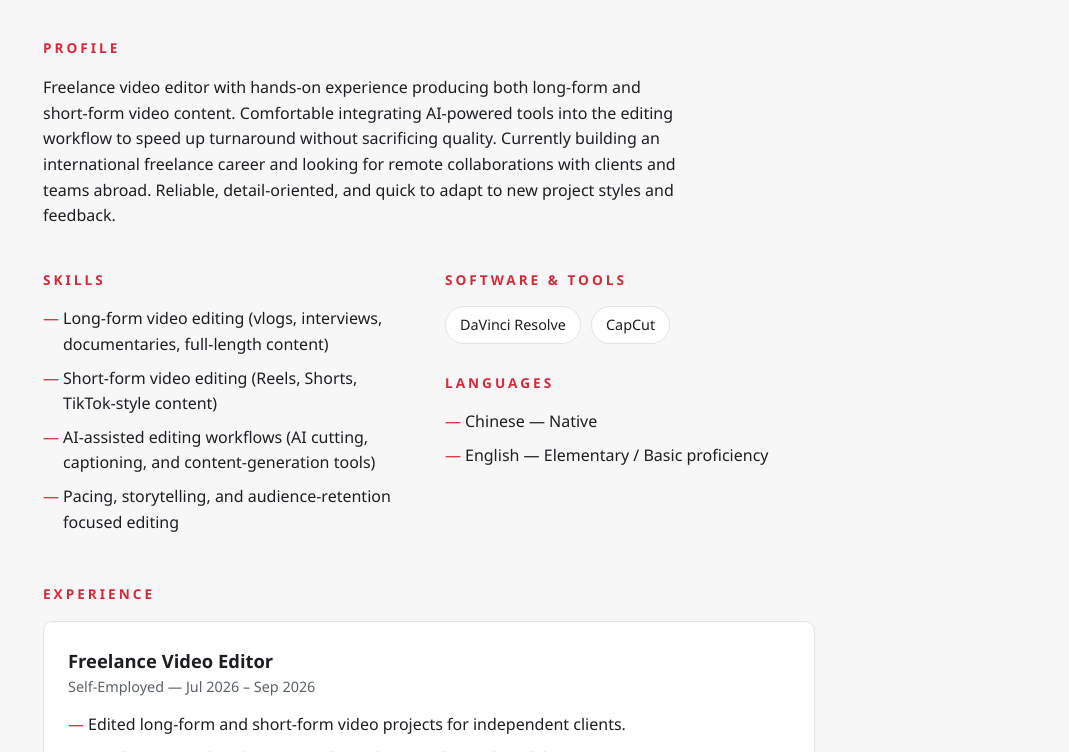
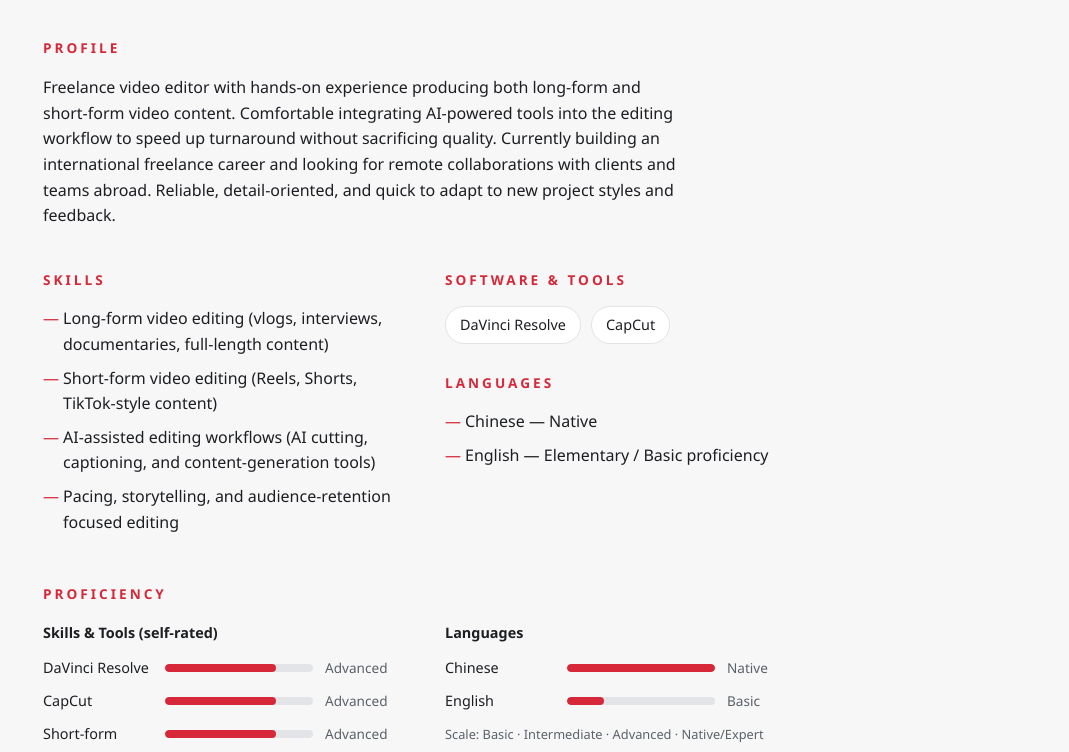
Before and after one commit to youhao19/resume, a plain HTML site: page index.html in a window 1280 px wide. Shown: the part 190-942 px from the top of the page, without its empty margins (211-1280 px from the left). Drawn offline with Linux system fonts and the light colour scheme.

Commit message:
Add proficiency bar charts to resume
Co-Authored-By: Claude Sonnet 5 <noreply@anthropic.com>

```diff
--- a/index.html
+++ b/index.html
@@ -119,6 +119,20 @@
     font-size:0.9rem;
     color:var(--text);
   }
+  .chart-title{font-size:0.9rem;font-weight:600;margin-bottom:12px;}
+  .chart-note{font-size:0.8rem;color:var(--text-dim);margin-top:12px;}
+  .bar-row{
+    display:grid;
+    grid-template-columns:110px 1fr 88px;
+    align-items:center;
+    gap:12px;
+    margin-bottom:10px;
+    font-size:0.9rem;
+  }
+  .bar-label{color:var(--text);}
+  .bar-val{color:var(--text-dim);font-size:0.85rem;}
+  .bar-track{height:8px;background:var(--border);border-radius:4px;overflow:hidden;}
+  .bar-fill{height:100%;background:var(--accent);border-radius:4px;}
   .job{
     background:var(--card);
     border:1px solid var(--border);
@@ -228,6 +242,30 @@
       </ul>
     </section>
   </div>
+
+  <section>
+    <h2 data-en="Proficiency" data-zh="熟練度" data-ja="習熟度">Proficiency</h2>
+    <div class="grid-two">
+      <div>
+        <div class="chart-title" data-en="Skills &amp; Tools (self-rated)" data-zh="技能與工具（自評）" data-ja="スキル・ツール（自己評価）">Skills &amp; Tools (self-rated)</div>
+        <div class="bar-chart">
+          <div class="bar-row"><span class="bar-label">DaVinci Resolve</span><div class="bar-track" aria-hidden="true"><div class="bar-fill" style="width:75%"></div></div><span class="bar-val" data-en="Advanced" data-zh="進階" data-ja="上級">Advanced</span></div>
+          <div class="bar-row"><span class="bar-label">CapCut</span><div class="bar-track" aria-hidden="true"><div class="bar-fill" style="width:75%"></div></div><span class="bar-val" data-en="Advanced" data-zh="進階" data-ja="上級">Advanced</span></div>
+          <div class="bar-row"><span class="bar-label" data-en="Short-form" data-zh="短影音" data-ja="短編">Short-form</span><div class="bar-track" aria-hidden="true"><div class="bar-fill" style="width:75%"></div></div><span class="bar-val" data-en="Advanced" data-zh="進階" data-ja="上級">Advanced</span></div>
+          <div class="bar-row"><span class="bar-label" data-en="Long-form" data-zh="長片" data-ja="長編">Long-form</span><div class="bar-track" aria-hidden="true"><div class="bar-fill" style="width:50%"></div></div><span class="bar-val" data-en="Intermediate" data-zh="中階" data-ja="中級">Intermediate</span></div>
+          <div class="bar-row"><span class="bar-label" data-en="AI workflows" data-zh="AI 流程" data-ja="AIフロー">AI workflows</span><div class="bar-track" aria-hidden="true"><div class="bar-fill" style="width:50%"></div></div><span class="bar-val" data-en="Intermediate" data-zh="中階" data-ja="中級">Intermediate</span></div>
+        </div>
+      </div>
+      <div>
+        <div class="chart-title" data-en="Languages" data-zh="語言能力" data-ja="言語">Languages</div>
+        <div class="bar-chart">
+          <div class="bar-row"><span class="bar-label" data-en="Chinese" data-zh="中文" data-ja="中国語">Chinese</span><div class="bar-track" aria-hidden="true"><div class="bar-fill" style="width:100%"></div></div><span class="bar-val" data-en="Native" data-zh="母語" data-ja="ネイティブ">Native</span></div>
+          <div class="bar-row"><span class="bar-label" data-en="English" data-zh="英文" data-ja="英語">English</span><div class="bar-track" aria-hidden="true"><div class="bar-fill" style="width:25%"></div></div><span class="bar-val" data-en="Basic" data-zh="基礎" data-ja="初級">Basic</span></div>
+        </div>
+        <div class="chart-note" data-en="Scale: Basic · Intermediate · Advanced · Native/Expert" data-zh="等級：基礎 · 中階 · 進階 · 母語/專家" data-ja="レベル：初級 · 中級 · 上級 · ネイティブ/専門">Scale: Basic · Intermediate · Advanced · Native/Expert</div>
+      </div>
+    </div>
+  </section>
 
   <section>
     <h2 data-en="Experience" data-zh="工作經歷" data-ja="職務経歴">Experience</h2>
```
